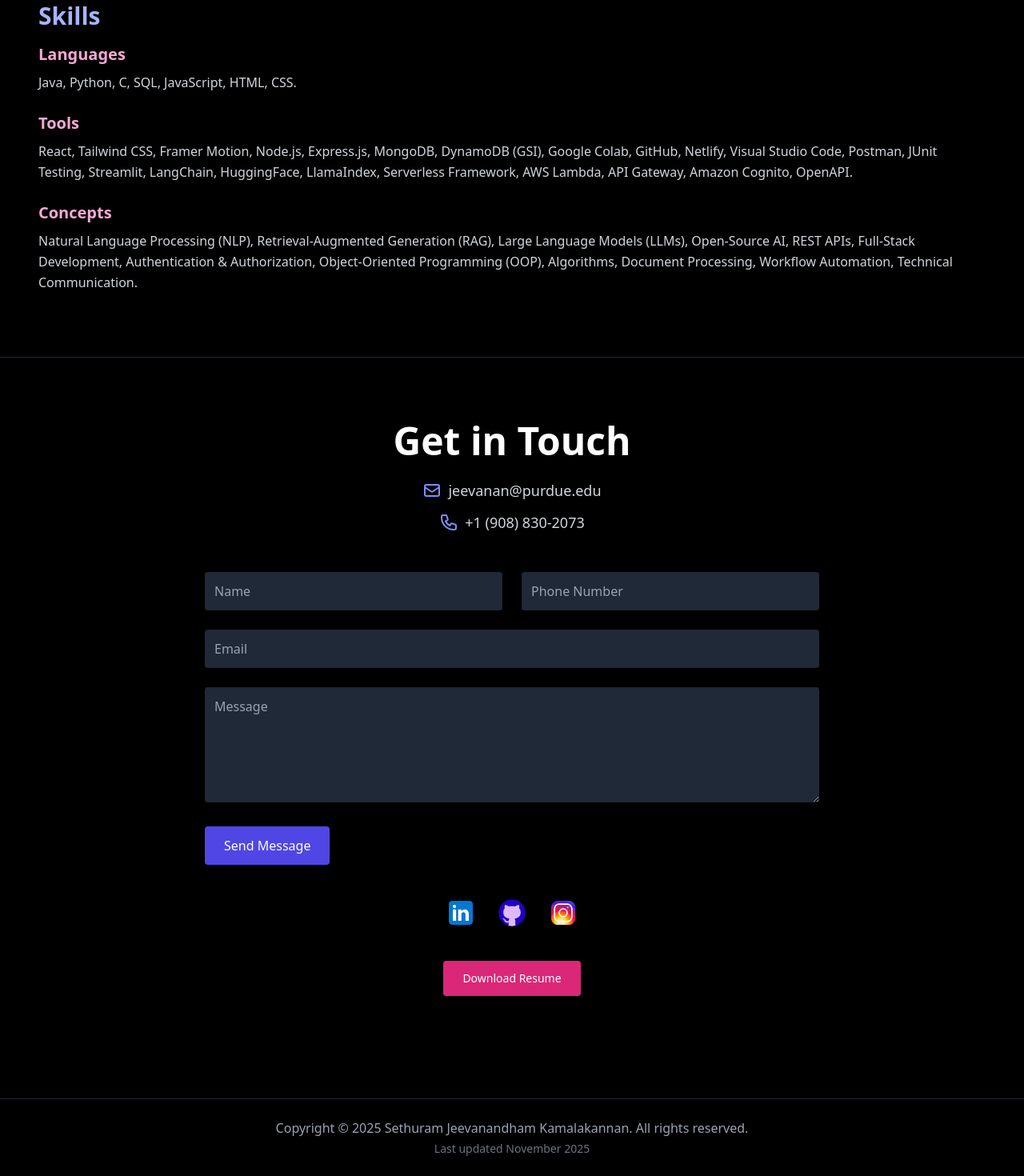
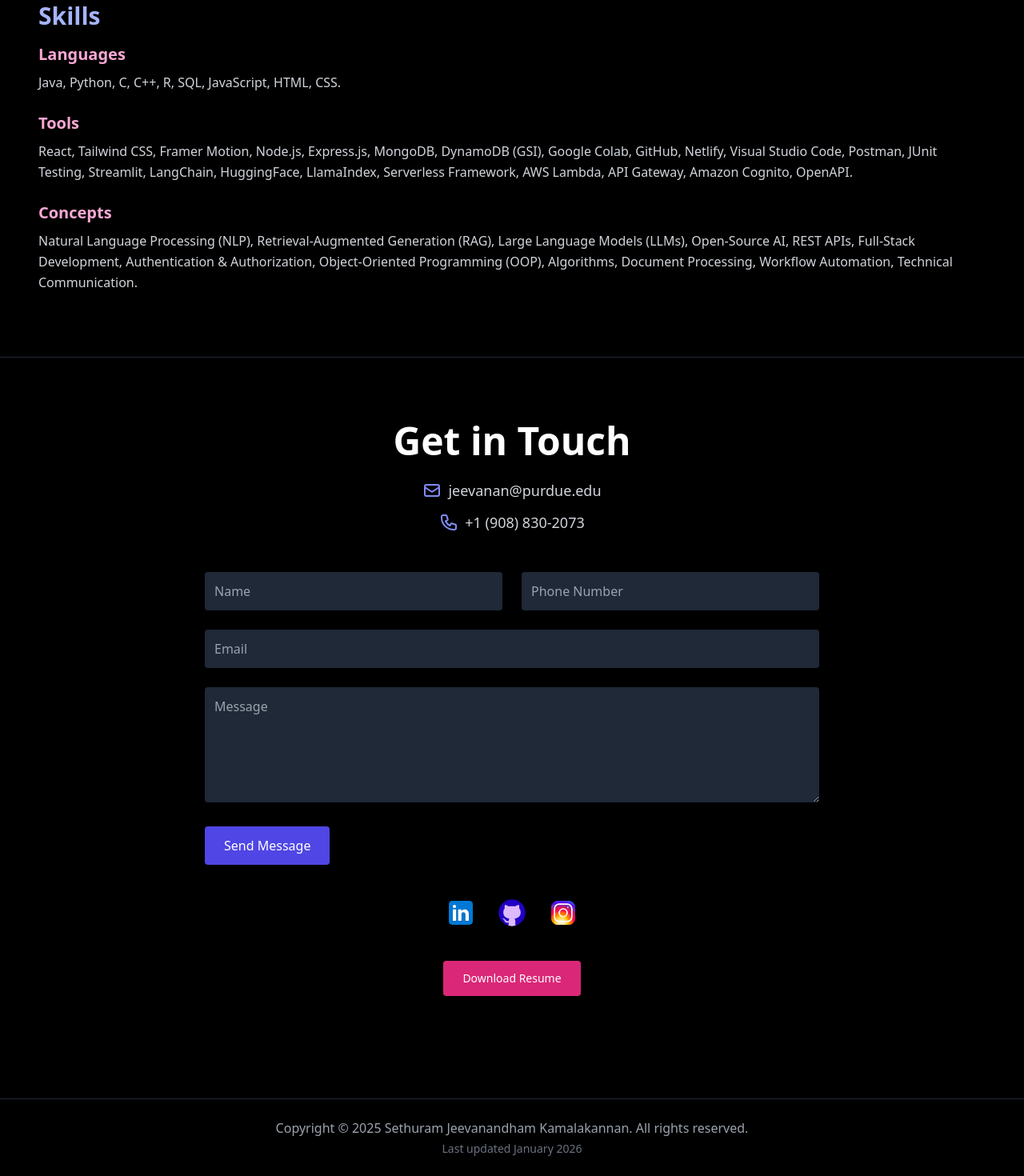
Before and after one commit to sethjkamal/portfolio, a React (Vite) app: page / in a window 1280 px wide. Shown: the part 3728-5198 px from the top of the page at 80% size. Built offline with nearby package versions, Linux system fonts and the light colour scheme.

Commit message:
January updates

```diff
--- a/src/App.jsx
+++ b/src/App.jsx
@@ -262,7 +262,7 @@ export default function App() {
     <div className="mb-6">
       <h3 className="text-xl font-semibold text-pink-300 mb-2">Languages</h3>
       <p className="text-gray-300 text-base leading-relaxed">
-         Java, Python, C, SQL, JavaScript, HTML, CSS.
+         Java, Python, C, C++, R, SQL, JavaScript, HTML, CSS.
       </p>
     </div>
 
@@ -407,7 +407,7 @@ export default function App() {
   <p className="text-sm sm:text-base">
     Copyright © 2025 Sethuram Jeevanandham Kamalakannan. All rights reserved.
   </p>
-  <p className="text-xs sm:text-sm mt-1 text-gray-500">Last updated November 2025</p>
+  <p className="text-xs sm:text-sm mt-1 text-gray-500">Last updated January 2026</p>
 </footer>
 
     </div>
```
Also changed, not shown: 1 other file (tests, documents, lock files or other folders).
